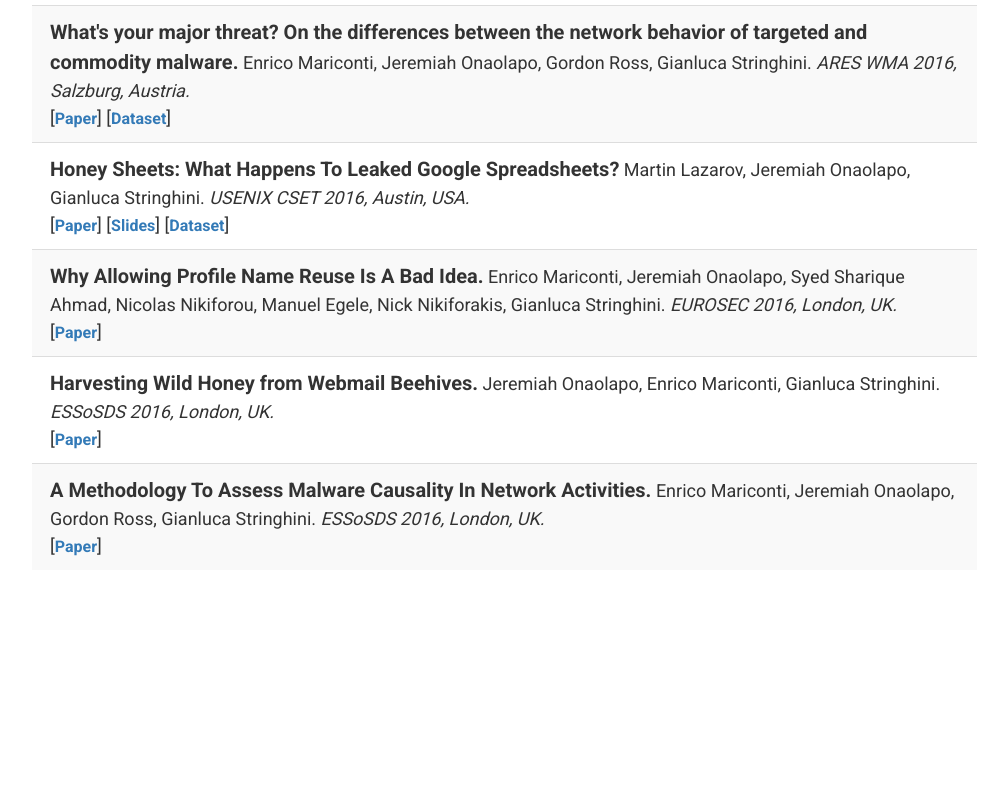
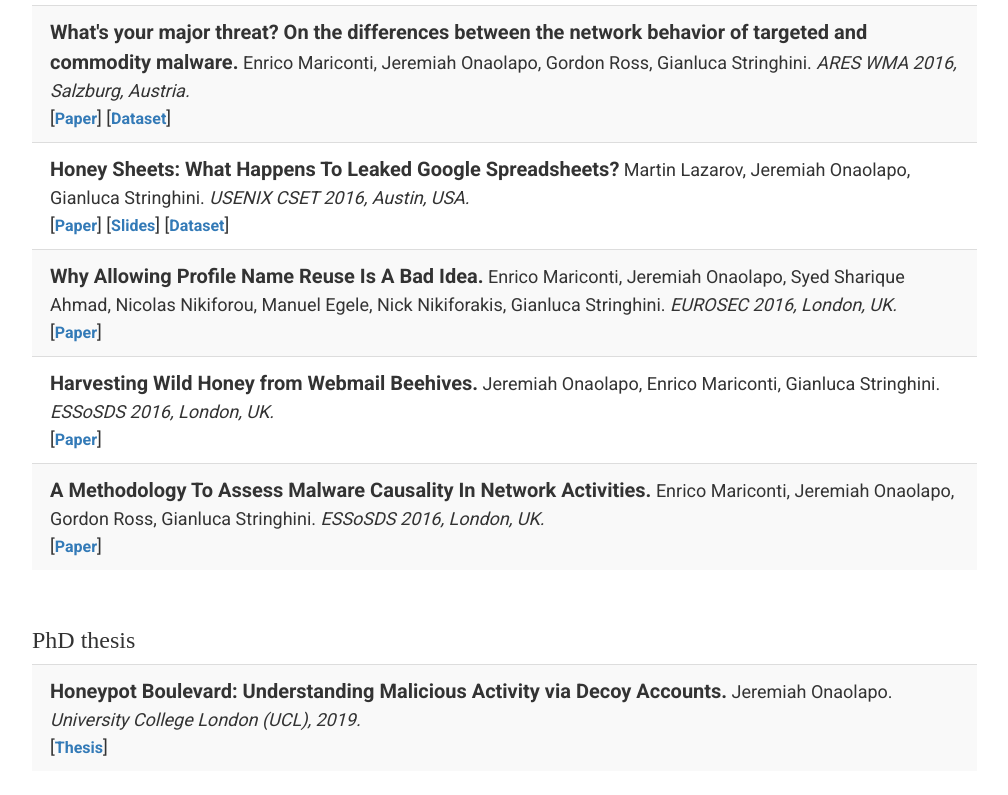
Before and after one commit to jonaolapo/jonaolapo.github.io, a plain HTML site: page publications.html in a window 1280 px wide. Shown: the part 1252-2047 px from the top of the page, without its empty margins (38-1046 px from the left). Before the commit the page ends 1862 px from the top, so only its background shows below. Drawn offline with nearby package versions, Linux system fonts and the light colour scheme; a web font is replaced by a local one.

Commit message:
added phd thesis

```diff
--- a/publications.html
+++ b/publications.html
@@ -193,6 +193,21 @@
             						</tr>
 								  </tbody>
 								</table>
+							<br />
+								<h3 class="card-title">PhD thesis</h3>
+								<table class="table table-striped table-responsive">
+									<tbody>
+										<tr>
+											<td>
+										    <p class="paper card-text" words="honeypot,thesis,ucl,phd,thesis,dissertation,information theft">
+										      <span class="paper-title">Honeypot Boulevard: Understanding Malicious Activity via Decoy Accounts.</span> Jeremiah Onaolapo. <span class="paper-venue">University College London (UCL), 2019.</span>
+										       <br />
+													 [<a class="paper-link" href="papers/onaolapo_thesis_final.pdf">Thesis</a>]
+										     </p>
+											</td>
+										</tr>
+									</tbody>
+								</table>
 						</div>
 					</div>
 				</div>
```
Also changed, not shown: index.html (+1 -1 lines), 1 other file.
